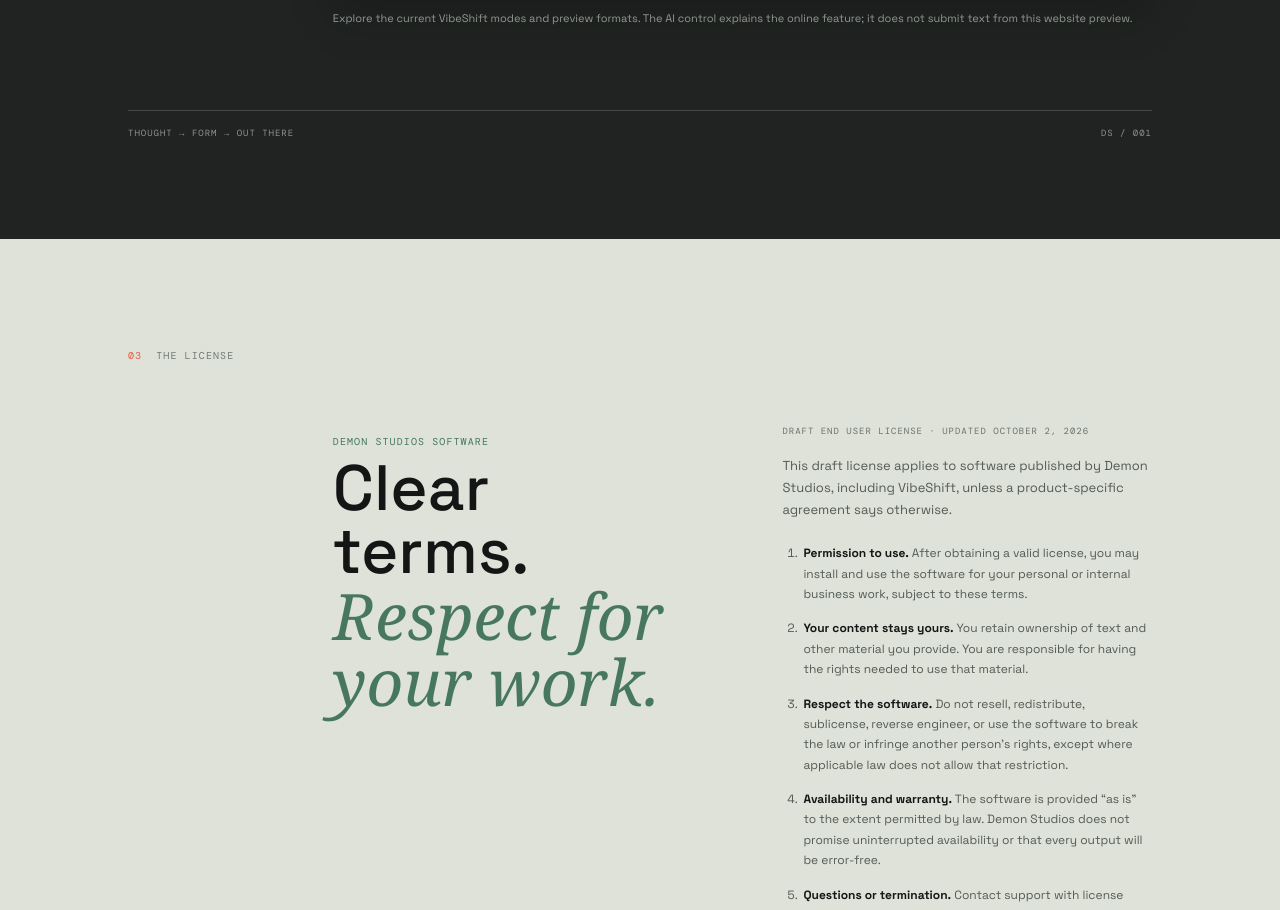
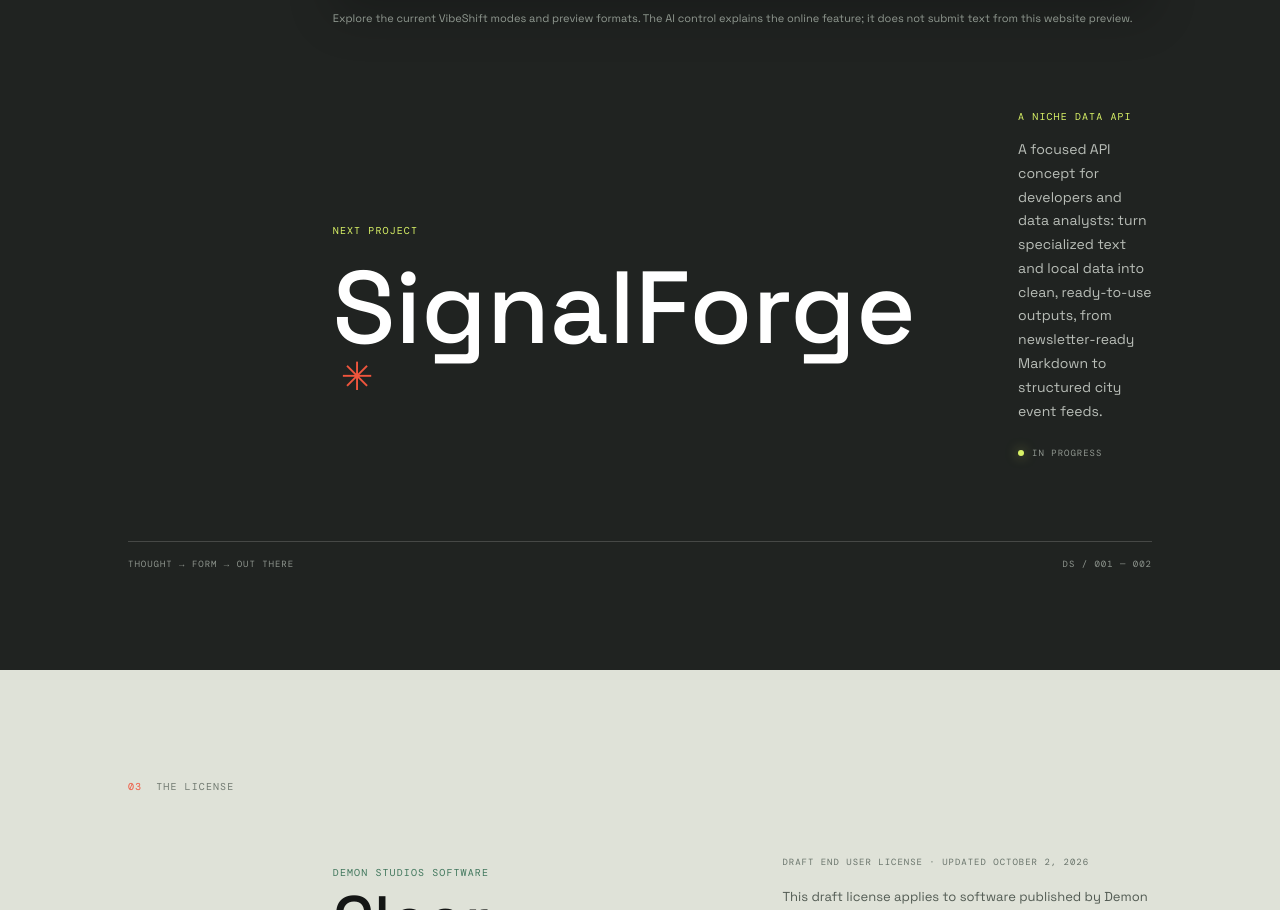
Before and after one commit to darkdemon121/Demon-Studios, a website: page index.html in a window 1280 px wide. Shown: the part 2564-3474 px from the top of the page. Drawn offline with nearby package versions, Linux system fonts and the light colour scheme.

Commit message:
Add SignalForge project to studio site

```diff
--- a/index.html
+++ b/index.html
@@ -146,7 +146,15 @@
         </div>
         <p class="demo-caption">Explore the current VibeShift modes and preview formats. The AI control explains the online feature; it does not submit text from this website preview.</p>
       </div>
-      <div class="work-rule"><span>THOUGHT → FORM → OUT THERE</span><span>DS / 001</span></div>
+      <div class="work-main next-project">
+        <div class="work-heading"><p class="kicker">NEXT PROJECT</p><h2>SignalForge<span class="asterisk">✳</span></h2></div>
+        <div class="work-description">
+          <p class="project-type">A NICHE DATA API</p>
+          <p>A focused API concept for developers and data analysts: turn specialized text and local data into clean, ready-to-use outputs, from newsletter-ready Markdown to structured city event feeds.</p>
+          <span class="project-status"><span class="live-dot"></span> IN PROGRESS</span>
+        </div>
+      </div>
+      <div class="work-rule"><span>THOUGHT → FORM → OUT THERE</span><span>DS / 001 — 002</span></div>
     </section>
 
     <section class="license section-wrap" id="license">
```
